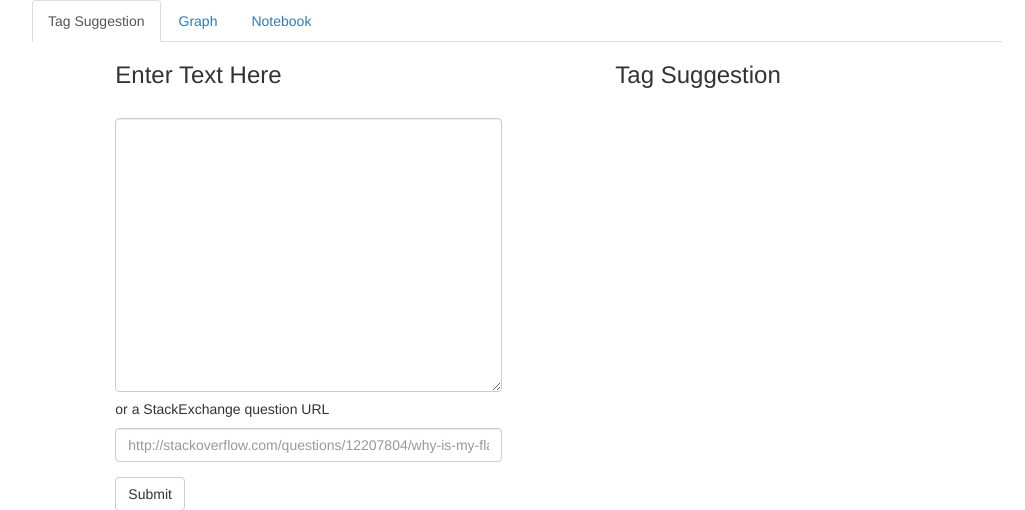
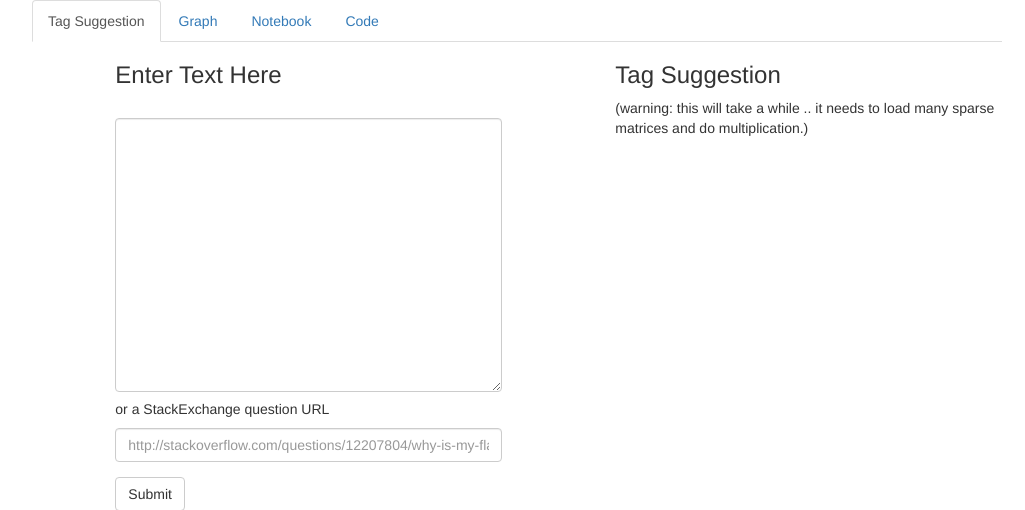
Before and after one commit to aswinaryal/tag, a Flask app: page / in a window 1280 px wide. Shown: the top 510 px of the page, without its empty margins (123-1148 px from the left). Run offline with Flask 2, Linux system fonts and the light colour scheme; parts of the project's set-up code (start-up, migrations or seed data) failed here and were passed over; some libraries are stand-ins or nearby versions.

```diff
--- a/web/templates/index.html
+++ b/web/templates/index.html
@@ -18,6 +18,7 @@
             <li class="nav active"><a href="#tag" data-toggle="tab">Tag Suggestion</a></li>
             <li class="nav"><a href="#graph" data-toggle="tab">Graph</a></li>
             <li class="nav"><a href="notebook" target="_blank">Notebook</a></li>
+            <li class="nav"><a href="https://github.com/enhsin/tag" target="_blank">Code</a></li>
         </ul>
         <!-- Tab panes -->
         <div class="tab-content">
@@ -42,6 +43,7 @@
                 </div>
                 <div class="col-sm-5 col-sm-offset-1">
                   <h3>Tag Suggestion</h3>
+                  <p>(warning: this will take a while .. it needs to load many sparse matrices and do multiplication.)</p>
                   <br>
                   <div id="results">
                     <table class="table table-striped" style="max-width: 300px;">
```
Also changed, not shown: 1 other file.
